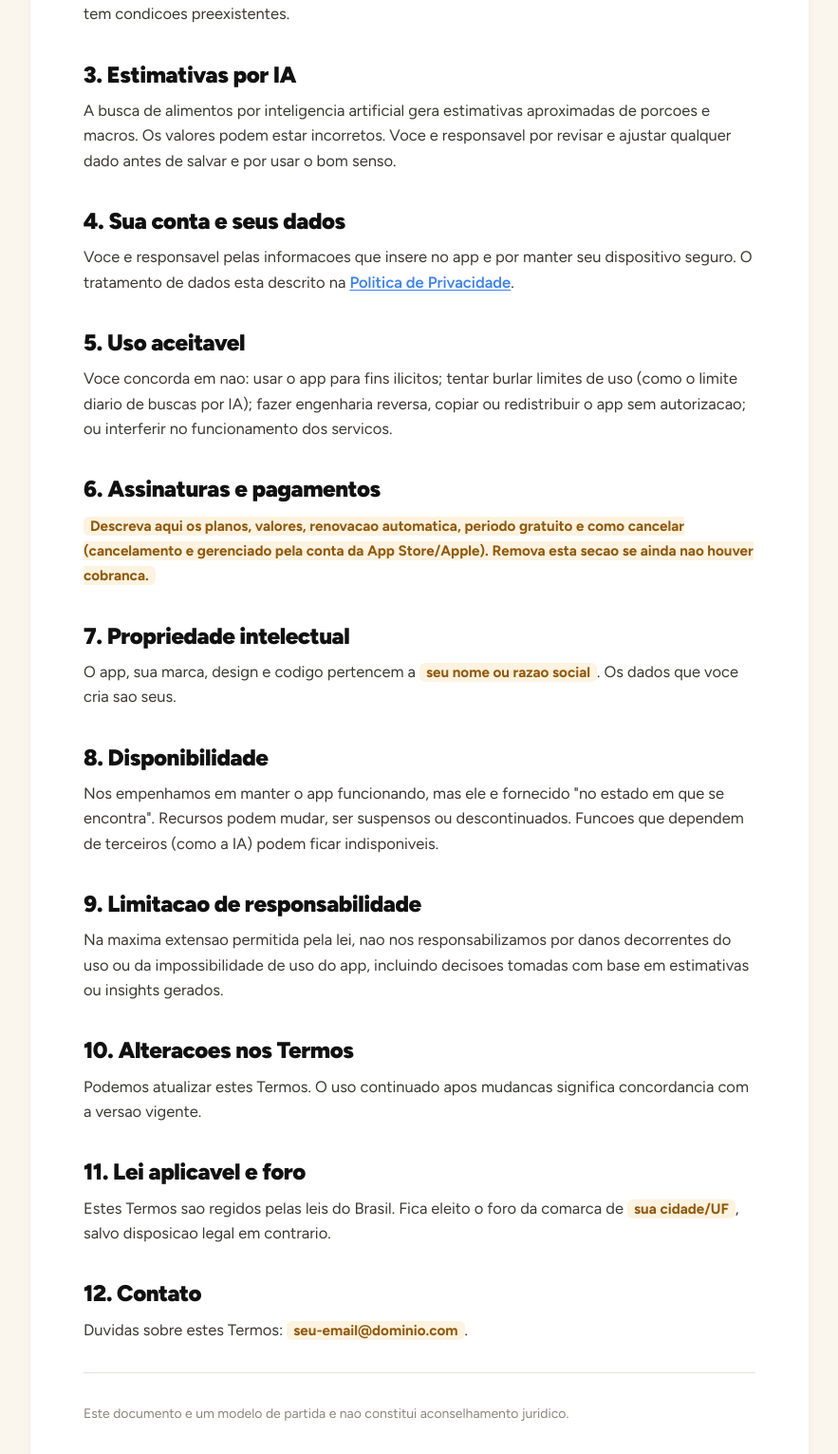
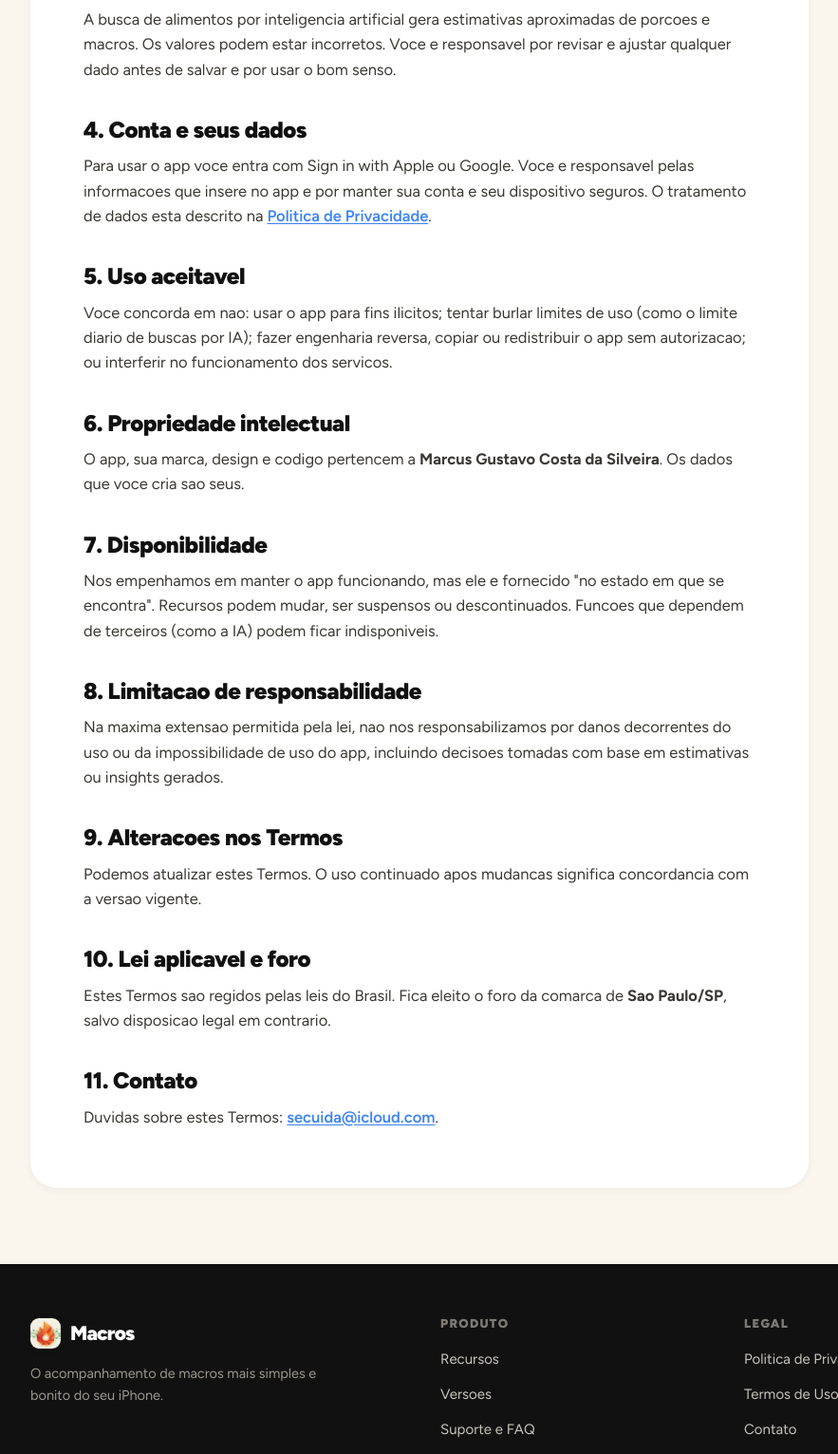
Before and after one commit to gussir-svg/Macros-site, a plain HTML site: page termos.html in a window 1280 px wide. Shown: the part 789-2320 px from the top of the page at 95% size, without its empty margins (92-975 px from the left). Drawn offline with Linux system fonts and the light colour scheme.

Commit message:
Update terms and conditions with new details

```diff
--- a/termos.html
+++ b/termos.html
@@ -30,16 +30,11 @@
     <div class="wrap">
       <p class="eyebrow">Legal</p>
       <h1>Termos de Uso</h1>
-      <p class="meta">Ultima atualizacao: <span class="fill">DD/MM/AAAA</span></p>
+      <p class="meta">Ultima atualizacao: <span>29/06/2026</span></p>
     </div>
   </header>
 
   <section class="wrap">
-    <div class="callout warn">
-      <span class="ce">⚖</span>
-      <span>Rascunho de partida. Revise com apoio juridico antes de publicar, sobretudo as clausulas de isencao medica e limitacao de responsabilidade.</span>
-    </div>
-
     <div class="doc">
       <p>Estes Termos regem o uso do aplicativo <strong>Macros</strong>. Ao baixar ou usar o app, voce concorda com eles. Se nao concordar, nao use o app.</p>
 
@@ -52,35 +47,29 @@
       <h2>3. Estimativas por IA</h2>
       <p>A busca de alimentos por inteligencia artificial gera estimativas aproximadas de porcoes e macros. Os valores podem estar incorretos. Voce e responsavel por revisar e ajustar qualquer dado antes de salvar e por usar o bom senso.</p>
 
-      <h2>4. Sua conta e seus dados</h2>
-      <p>Voce e responsavel pelas informacoes que insere no app e por manter seu dispositivo seguro. O tratamento de dados esta descrito na <a href="privacidade.html">Politica de Privacidade</a>.</p>
+      <h2>4. Conta e seus dados</h2>
+      <p>Para usar o app voce entra com Sign in with Apple ou Google. Voce e responsavel pelas informacoes que insere no app e por manter sua conta e seu dispositivo seguros. O tratamento de dados esta descrito na <a href="privacidade.html">Politica de Privacidade</a>.</p>
 
       <h2>5. Uso aceitavel</h2>
       <p>Voce concorda em nao: usar o app para fins ilicitos; tentar burlar limites de uso (como o limite diario de buscas por IA); fazer engenharia reversa, copiar ou redistribuir o app sem autorizacao; ou interferir no funcionamento dos servicos.</p>
 
-      <h2>6. Assinaturas e pagamentos</h2>
-      <p><span class="fill">Descreva aqui os planos, valores, renovacao automatica, periodo gratuito e como cancelar (cancelamento e gerenciado pela conta da App Store/Apple). Remova esta secao se ainda nao houver cobranca.</span></p>
+      <h2>6. Propriedade intelectual</h2>
+      <p>O app, sua marca, design e codigo pertencem a <strong>Marcus Gustavo Costa da Silveira</strong>. Os dados que voce cria sao seus.</p>
 
-      <h2>7. Propriedade intelectual</h2>
-      <p>O app, sua marca, design e codigo pertencem a <span class="fill">seu nome ou razao social</span>. Os dados que voce cria sao seus.</p>
-
-      <h2>8. Disponibilidade</h2>
+      <h2>7. Disponibilidade</h2>
       <p>Nos empenhamos em manter o app funcionando, mas ele e fornecido "no estado em que se encontra". Recursos podem mudar, ser suspensos ou descontinuados. Funcoes que dependem de terceiros (como a IA) podem ficar indisponiveis.</p>
 
-      <h2>9. Limitacao de responsabilidade</h2>
+      <h2>8. Limitacao de responsabilidade</h2>
       <p>Na maxima extensao permitida pela lei, nao nos responsabilizamos por danos decorrentes do uso ou da impossibilidade de uso do app, incluindo decisoes tomadas com base em estimativas ou insights gerados.</p>
 
-      <h2>10. Alteracoes nos Termos</h2>
+      <h2>9. Alteracoes nos Termos</h2>
       <p>Podemos atualizar estes Termos. O uso continuado apos mudancas significa concordancia com a versao vigente.</p>
 
-      <h2>11. Lei aplicavel e foro</h2>
-      <p>Estes Termos sao regidos pelas leis do Brasil. Fica eleito o foro da comarca de <span class="fill">sua cidade/UF</span>, salvo disposicao legal em contrario.</p>
+      <h2>10. Lei aplicavel e foro</h2>
+      <p>Estes Termos sao regidos pelas leis do Brasil. Fica eleito o foro da comarca de <strong>Sao Paulo/SP</strong>, salvo disposicao legal em contrario.</p>
 
-      <h2>12. Contato</h2>
-      <p>Duvidas sobre estes Termos: <span class="fill">seu-email@dominio.com</span>.</p>
-
-      <hr>
-      <p style="color:var(--text-secondary);font-size:14px;">Este documento e um modelo de partida e nao constitui aconselhamento juridico.</p>
+      <h2>11. Contato</h2>
+      <p>Duvidas sobre estes Termos: <a href="mailto:secuida@icloud.com">secuida@icloud.com</a>.</p>
     </div>
   </section>
 
```
